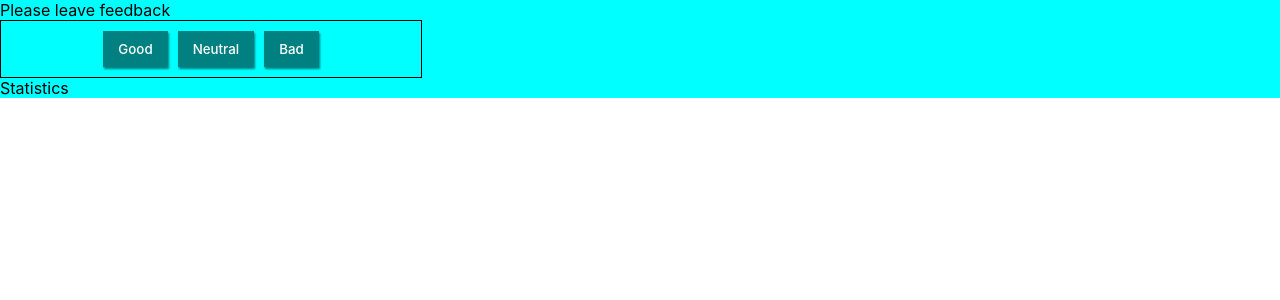
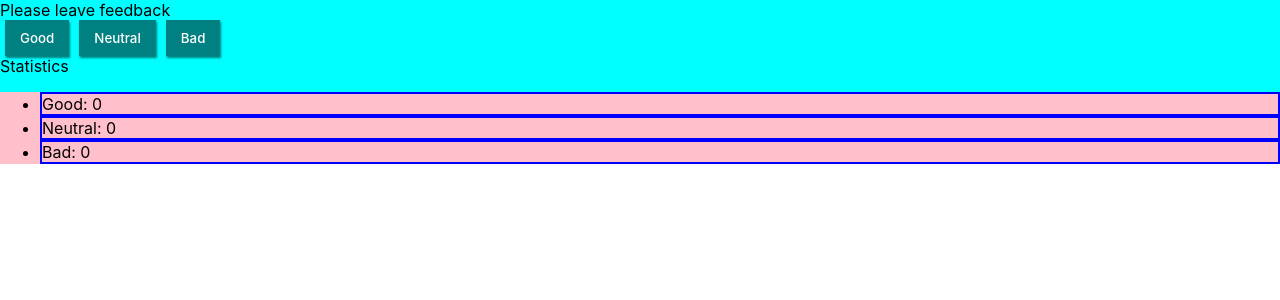
Before and after one commit to oksanazabl/goit-react-hw-04-feedback, a React (Create React App) app: page / in a window 1280 px wide. Shown: the top 300 px of the page. Built offline with nearby package versions, Linux system fonts and the light colour scheme.

Commit message:
update files

```diff
--- a/src/components/App.jsx
+++ b/src/components/App.jsx
@@ -1,6 +1,7 @@
 import { Component } from 'react';
 import Section from './Section';
 import Counter from './Counter';
+import Statistics from './Statistics';
 
 class App extends Component {
   state = {
@@ -9,7 +10,7 @@ class App extends Component {
     bad: 0,
   };
 
-  addFeedback = (event) => {
+  addFeedback = event => {
     this.setState(prevState => {
       return {
         [event.target.name]: prevState[event.target.name] + 1,
@@ -17,23 +18,21 @@ class App extends Component {
     });
   };
 
-
   render() {
     return (
       <div>
         <Section title="Please leave feedback">
-      <Counter onFeedback={this.addFeedback}/>
+          <Counter onFeedback={this.addFeedback} />
         </Section>
         <Section title="Statistics">
-
+          <Statistics
+          good={this.state.good}
+          neutral={this.state.neutral}
+          bad={this.state.bad}
+          />
         </Section>
       </div>
-
-    )
-
-
-
-
+    );
   }
 }
 
--- a/src/components/Counter/Counter.jsx
+++ b/src/components/Counter/Counter.jsx
@@ -1,20 +1,20 @@
 import css from './Counter.module.css';
 
-const Counter = ({addFeedback}) => {
+const Counter = ({onFeedback}) => {
   return (
-    <div className={css.Counter}>
+    // <div className={css.Counter}>
       <div className={css.Counter__controls}>
-        <button type="button" name='good' onClick={addFeedback}>
+        <button type="button" name='good' onClick={onFeedback}>
           Good
         </button>
-        <button type="button" name='neutral' onClick={addFeedback}>
+        <button type="button" name='neutral' onClick={onFeedback}>
           Neutral
         </button>
-        <button type="button" name='bad' onClick={addFeedback}>
+        <button type="button" name='bad' onClick={onFeedback}>
           Bad
         </button>
       </div>
-    </div>
+    // </div>
   );
 };
 
```
Lines whose indentation alone changed are shown as unchanged.
